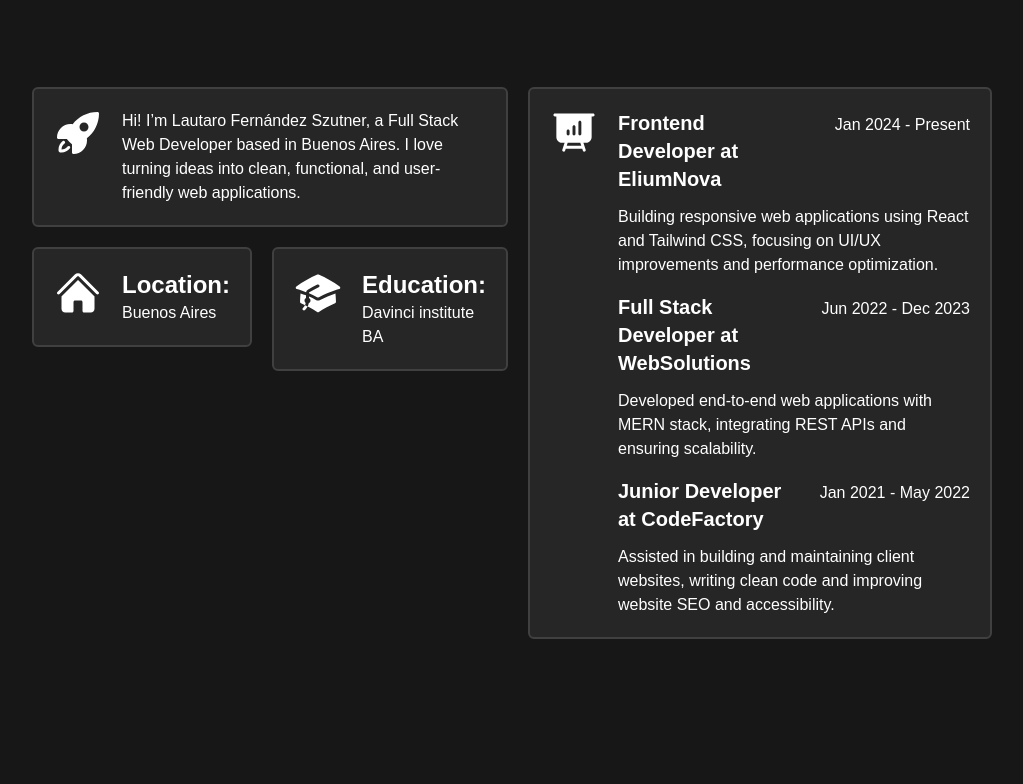
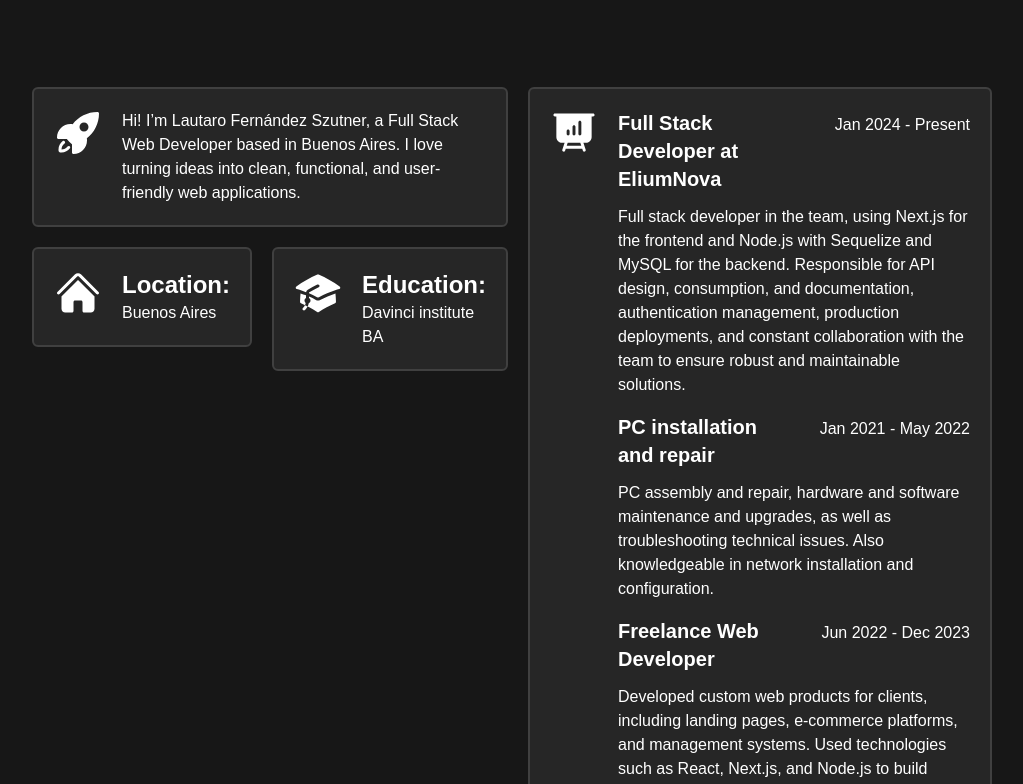
Before and after one commit to Lau-szutner/Lau-Szutner-Portfolio, a React (Vite) app: page / in a window 1280 px wide. Shown: the part 1733-2517 px from the top of the page, without its empty margins (128-1151 px from the left). Built offline with nearby package versions, Linux system fonts and the light colour scheme; no server answers; a web font is replaced by a local one.

Commit message:
agrego mas projects

```diff
--- a/src/components/about/AboutMe.tsx
+++ b/src/components/about/AboutMe.tsx
@@ -7,28 +7,9 @@ import AboutMeCard from './AboutMeCard';
 import Experience from './Experience';
 import ExperienceList from './ExperienceList';
 
+import jobsList from './jobsList';
+
 const AboutMe: React.FC = () => {
-  const jobsList = [
-    {
-      title: 'Frontend Developer at EliumNova',
-      dates: 'Jan 2024 - Present',
-      description:
-        'Building responsive web applications using React and Tailwind CSS, focusing on UI/UX improvements and performance optimization.',
-    },
-    {
-      title: 'Full Stack Developer at WebSolutions',
-      dates: 'Jun 2022 - Dec 2023',
-      description:
-        'Developed end-to-end web applications with MERN stack, integrating REST APIs and ensuring scalability.',
-    },
-    {
-      title: 'Junior Developer at CodeFactory',
-      dates: 'Jan 2021 - May 2022',
-      description:
-        'Assisted in building and maintaining client websites, writing clean code and improving website SEO and accessibility.',
-    },
-  ];
-
   return (
     <div className=" gap-5 grid place-items-center w-full pt-30" id="About">
       <h2 className="text-6xl  font-bold text-center w-full mb-15">About me</h2>
--- /dev/null
+++ b/src/components/about/jobsList.ts
@@ -0,0 +1,28 @@
+interface Job {
+  title: string;
+  dates: string;
+  description: string;
+}
+
+const jobsList: Job[] = [
+  {
+    title: 'Full Stack Developer at EliumNova',
+    dates: 'Jan 2024 - Present',
+    description:
+      'Full stack developer in the team, using Next.js for the frontend and Node.js with Sequelize and MySQL for the backend. Responsible for API design, consumption, and documentation, authentication management, production deployments, and constant collaboration with the team to ensure robust and maintainable solutions.',
+  },
+  {
+    title: 'PC installation and repair',
+    dates: 'Jan 2021 - May 2022',
+    description:
+      'PC assembly and repair, hardware and software maintenance and upgrades, as well as troubleshooting technical issues. Also knowledgeable in network installation and configuration.',
+  },
+  {
+    title: 'Freelance Web Developer',
+    dates: 'Jun 2022 - Dec 2023',
+    description:
+      'Developed custom web products for clients, including landing pages, e-commerce platforms, and management systems. Used technologies such as React, Next.js, and Node.js to build scalable and optimized solutions. Worked directly with clients to define requirements, design interfaces, and deliver projects on time.',
+  },
+];
+
+export default jobsList;
```
